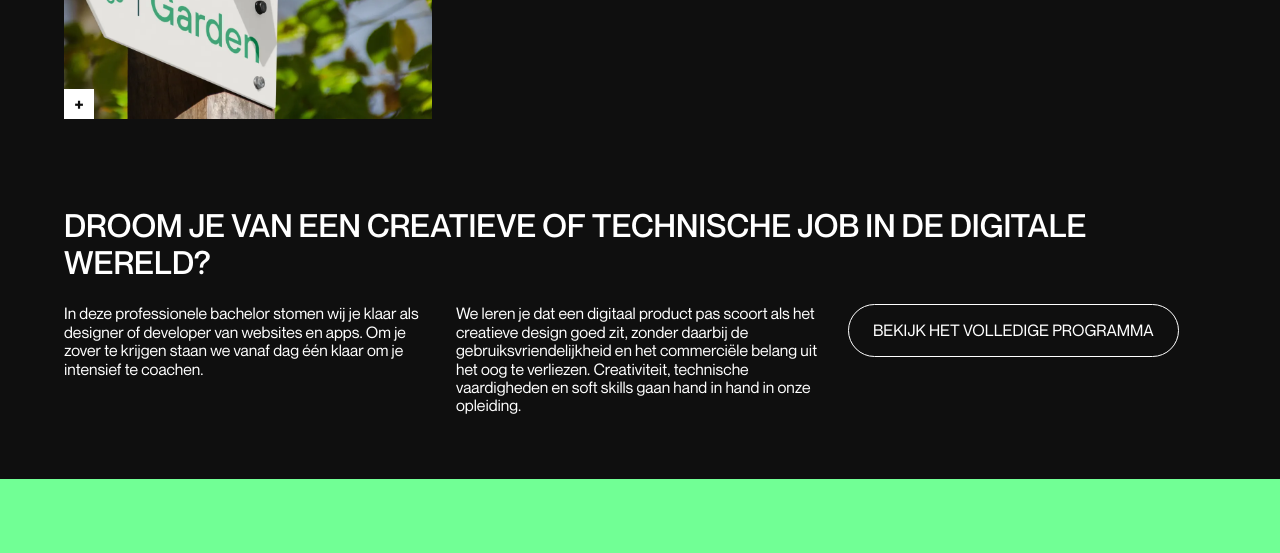
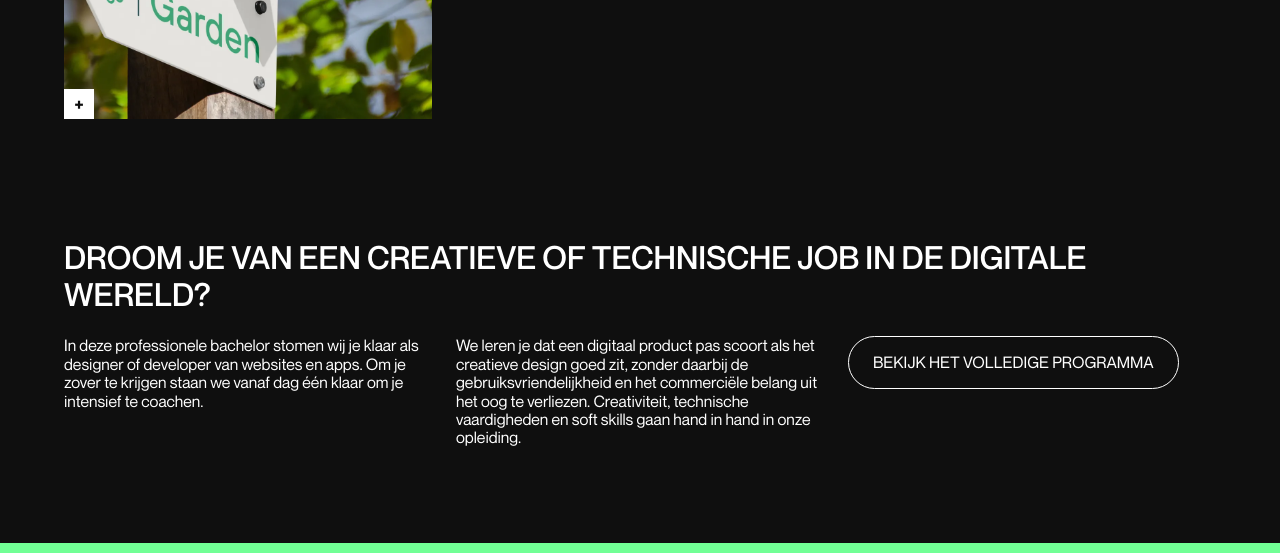
Before and after one commit to seppevg/Temp-XD, a plain HTML site: page index.html in a window 1280 px wide. Shown: the part 3431-3984 px from the top of the page. Drawn offline with nearby package versions, Linux system fonts and the light colour scheme; a web font is replaced by a local one.

```diff
--- a/styles/style.css
+++ b/styles/style.css
@@ -561,7 +561,7 @@ footer {
 
   /* CTA section */
   #cta {
-    margin: 4rem 4rem;
+    margin: 6rem 4rem;
   }
 
   #cta .container {
```
